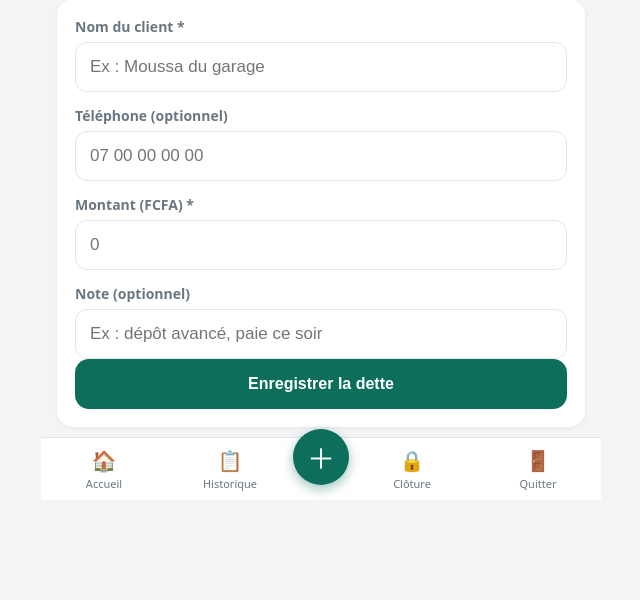
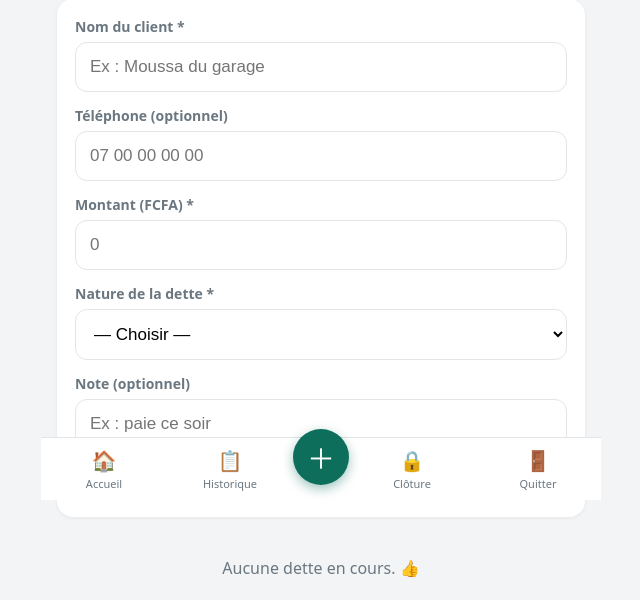
Before and after one commit to kaderyaro-spec/tresorerie-mobile-money, a Flask app: page /dettes in a window 1280 px wide. Shown: the part 300-900 px from the top of the page, without its empty margins (319-959 px from the left). Before the commit the page ends 800 px from the top, so only its background shows below. Run offline with Flask 3, Linux system fonts and the light colour scheme; the visitor is signed in with stand-in values (Sample User, id 1); data that the repository does not hold is empty; some libraries are stand-ins or nearby versions.

Commit message:
#4 Dettes rattachees a un poste, deduites du theorique a la cloture (ecart justifie)
- Dette : nature (depot/retrait/retrait caisse) + poste UV concerne (ou caisse).
- A la cloture : le theorique du poste est ajuste de ses dettes en cours -> ecart justifie ;
  ligne dette stockee ; dettes marquees "imputees" (anti-double-comptage, jamais rededuites).
- Bilan + carnet affichent les dettes imputees. Colonnes dette: op_type/wallet_id/accounted/cloture_id ; cloture_line.dette.

Co-Authored-By: Claude Opus 4.8 <noreply@anthropic.com>

```diff
--- a/app.py
+++ b/app.py
@@ -44,7 +44,7 @@ app.jinja_env.filters["fcfa"] = fmt
 # Version des fichiers statiques (CSS/JS) : à incrémenter à chaque changement.
 # Ajoutée en « ?v= » sur les liens → le navigateur recharge toujours la dernière
 # version (fini les anciens styles affichés depuis le cache de l'appareil).
-ASSET_VERSION = "16"
+ASSET_VERSION = "17"
 
 
 @app.context_processor
@@ -127,9 +127,18 @@ def compute_state():
     sms_row = conn.execute(
         "SELECT COUNT(*) AS n FROM sms_inbox WHERE agent_id=? AND status='pending'",
         (agent["id"],)).fetchone()
+    # Dettes en cours NON encore imputées à une clôture, regroupées par poste
+    # (wallet_id NULL = caisse). Servent à ajuster le théorique de la clôture.
+    dette_poste = {}
+    for r in conn.execute(
+        "SELECT wallet_id, COALESCE(SUM(amount),0) AS total FROM dette "
+        "WHERE agent_id=? AND settled_at IS NULL AND accounted=0 "
+        "GROUP BY wallet_id", (agent["id"],)).fetchall():
+        dette_poste[r["wallet_id"]] = r["total"]
     conn.close()
     dettes_total = dettes_row["total"] if dettes_row else 0
     sms_pending = sms_row["n"] if sms_row else 0
+    cash_dette = dette_poste.get(None, 0)
 
     txs_d = [dict(t) for t in txs]
 
@@ -154,6 +163,7 @@ def compute_state():
             "threshold": w["alert_threshold"],
             "voyant": logic.voyant(bal, w["alert_threshold"]),
             "commission": commission,
+            "dette": dette_poste.get(w["id"], 0),
             "prediction": logic.predict_depletion(bal, w_txs),
         })
 
@@ -173,6 +183,7 @@ def compute_state():
         "commissions": commissions,
         "nb_alertes": nb_alertes,
         "dettes": dettes_total,
+        "cash_dette": cash_dette,
         "sms_pending": sms_pending,
     }
 
@@ -932,32 +943,43 @@ def cloture():
         )
         cloture_id = cur.lastrowid
 
-        # Lignes portefeuilles
+        # Lignes portefeuilles — théorique AJUSTÉ des dettes du poste
         for w in state["wallets"]:
-            reel = _to_float(request.form.get(f"reel_wallet_{w['id']}", w["balance"]))
-            ec = logic.ecart(reel, w["balance"])
+            theo = w["balance"] - w["dette"]          # dette déduite du poste
+            reel = _to_float(request.form.get(f"reel_wallet_{w['id']}", theo))
+            ec = logic.ecart(reel, theo)
             conn.execute(
                 "INSERT INTO cloture_line "
-                "(cloture_id, label, kind, ref_id, theorique, reel, ecart, commission) "
-                "VALUES (?,?,?,?,?,?,?,?)",
-                (cloture_id, w["operator"], "wallet", w["id"], w["balance"], reel, ec,
-                 w["commission"]),
+                "(cloture_id, label, kind, ref_id, theorique, reel, ecart, commission, dette) "
+                "VALUES (?,?,?,?,?,?,?,?,?)",
+                (cloture_id, w["operator"], "wallet", w["id"], theo, reel, ec,
+                 w["commission"], w["dette"]),
             )
             # Report : le solde réel devient l'ouverture du lendemain
             conn.execute("UPDATE wallet SET opening_balance=? WHERE id=?", (reel, w["id"]))
 
-        # Ligne caisse
-        reel_cash = _to_float(request.form.get("reel_cash", state["cash"]))
-        ec_cash = logic.ecart(reel_cash, state["cash"])
+        # Ligne caisse — théorique ajusté des dettes imputées à la caisse
+        theo_cash = state["cash"] - state["cash_dette"]
+        reel_cash = _to_float(request.form.get("reel_cash", theo_cash))
+        ec_cash = logic.ecart(reel_cash, theo_cash)
         conn.execute(
             "INSERT INTO cloture_line "
-            "(cloture_id, label, kind, ref_id, theorique, reel, ecart, commission) "
-            "VALUES (?,?,?,?,?,?,?,0)",
-            (cloture_id, "Caisse", "cash", None, state["cash"], reel_cash, ec_cash),
+            "(cloture_id, label, kind, ref_id, theorique, reel, ecart, commission, dette) "
+            "VALUES (?,?,?,?,?,?,?,0,?)",
+            (cloture_id, "Caisse", "cash", None, theo_cash, reel_cash, ec_cash,
+             state["cash_dette"]),
         )
         conn.execute(
             "UPDATE caisse SET opening_balance=? WHERE agent_id=?",
             (reel_cash, agent["id"]),
+        )
+
+        # Les dettes en cours non encore imputées sont rattachées à cette clôture
+        # (elles ne seront plus déduites lors des clôtures suivantes).
+        conn.execute(
+            "UPDATE dette SET accounted=1, cloture_id=? "
+            "WHERE agent_id=? AND settled_at IS NULL AND accounted=0",
+            (cloture_id, agent["id"]),
         )
 
         # Avance de la journée comptable : TOUJOURS +1 jour par rapport à la
@@ -1084,24 +1106,39 @@ def dettes():
         phone = normalize_phone(request.form.get("client_phone", ""))
         amount = _to_float(request.form.get("amount", "0"))
         note = request.form.get("note", "").strip()
+        op_type = request.form.get("op_type", "")
+        wallet_id = request.form.get("wallet_id") or None
+        if op_type not in ("depot_client", "retrait_client", "retrait_caisse"):
+            op_type = None
+        # « retrait d'espèces caisse » → caisse (pas de wallet) ; sinon un wallet requis
+        if op_type == "retrait_caisse":
+            wallet_id = None
         if not name:
             flash("Le nom du client est obligatoire.", "error")
         elif amount <= 0:
             flash("Le montant doit être supérieur à zéro.", "error")
+        elif not op_type:
+            flash("Précisez la nature de la dette (dépôt, retrait, retrait caisse).", "error")
+        elif op_type in ("depot_client", "retrait_client") and not wallet_id:
+            flash("Sélectionnez le portefeuille (UV) concerné.", "error")
         else:
             conn.execute(
-                "INSERT INTO dette (agent_id, client_name, client_phone, amount, note, created_at) "
-                "VALUES (?,?,?,?,?,?)",
-                (aid, name, phone or None, amount, note or None, db.now_str()),
+                "INSERT INTO dette (agent_id, client_name, client_phone, amount, note, "
+                " op_type, wallet_id, created_at) VALUES (?,?,?,?,?,?,?,?)",
+                (aid, name, phone or None, amount, note or None, op_type, wallet_id,
+                 db.now_str()),
             )
             conn.commit()
             flash(f"Dette de {fmt(amount)} FCFA notée pour {name}.", "success")
         conn.close()
         return redirect(url_for("dettes"))
 
+    wallets = conn.execute(
+        "SELECT * FROM wallet WHERE agent_id=? AND active=1 ORDER BY id", (aid,)).fetchall()
     en_cours = conn.execute(
-        "SELECT * FROM dette WHERE agent_id=? AND settled_at IS NULL "
-        "ORDER BY created_at DESC", (aid,)
+        "SELECT d.*, w.operator AS operator FROM dette d "
+        "LEFT JOIN wallet w ON d.wallet_id = w.id "
+        "WHERE d.agent_id=? AND d.settled_at IS NULL ORDER BY d.created_at DESC", (aid,)
     ).fetchall()
     reglees = conn.execute(
         "SELECT * FROM dette WHERE agent_id=? AND settled_at IS NOT NULL "
@@ -1109,7 +1146,8 @@ def dettes():
     ).fetchall()
     conn.close()
     total = sum(d["amount"] for d in en_cours)
-    return render_template("dettes.html", en_cours=en_cours, reglees=reglees, total=total)
+    return render_template("dettes.html", en_cours=en_cours, reglees=reglees, total=total,
+                           wallets=wallets, tx_types=logic.TX_TYPES)
 
 
 @app.route("/dettes/<int:dette_id>/regler", methods=["POST"])
--- a/db.py
+++ b/db.py
@@ -194,6 +194,10 @@ CREATE TABLE IF NOT EXISTS dette (
     client_phone TEXT,
     amount      REAL NOT NULL,
     note        TEXT,
+    op_type     TEXT,                     -- depot_client / retrait_client / retrait_caisse
+    wallet_id   INTEGER,                  -- poste UV concerné (NULL = caisse)
+    accounted   INTEGER NOT NULL DEFAULT 0,  -- 1 = déjà imputée à une clôture
+    cloture_id  INTEGER,                  -- clôture qui l'a imputée
     created_at  TEXT NOT NULL,
     settled_at  TEXT                      -- NULL = en cours, sinon date de règlement
 );
@@ -207,7 +211,8 @@ CREATE TABLE IF NOT EXISTS cloture_line (
     theorique  REAL NOT NULL,
     reel       REAL NOT NULL,
     ecart      REAL NOT NULL,
-    commission REAL NOT NULL DEFAULT 0  -- commissions du jour pour cet opérateur
+    commission REAL NOT NULL DEFAULT 0,  -- commissions du jour pour cet opérateur
+    dette      REAL NOT NULL DEFAULT 0   -- dettes clients imputées à ce poste
 );
 """
 
@@ -237,6 +242,17 @@ def _migrate(conn):
     # L'index se crée APRÈS l'ajout de la colonne (bases existantes incluses).
     conn.execute('CREATE UNIQUE INDEX IF NOT EXISTS idx_tx_client_uid '
                  'ON "transaction"(client_uid)')
+    if "dette" not in cols:
+        conn.execute("ALTER TABLE cloture_line ADD COLUMN dette REAL NOT NULL DEFAULT 0")
+    dcols = conn.column_names("dette")
+    if "op_type" not in dcols:
+        conn.execute("ALTER TABLE dette ADD COLUMN op_type TEXT")
+    if "wallet_id" not in dcols:
+        conn.execute("ALTER TABLE dette ADD COLUMN wallet_id INTEGER")
+    if "accounted" not in dcols:
+        conn.execute("ALTER TABLE dette ADD COLUMN accounted INTEGER NOT NULL DEFAULT 0")
+    if "cloture_id" not in dcols:
+        conn.execute("ALTER TABLE dette ADD COLUMN cloture_id INTEGER")
 
 
 def init_db():
--- a/static/style.css
+++ b/static/style.css
@@ -283,6 +283,7 @@ input:focus, select:focus { outline: none; border-color: var(--green); }
 .dette-actions { display: flex; gap: 8px; margin-top: 10px; }
 .dette-actions .btn { flex: 1; padding: 10px; font-size: 14px; }
 .dette-reglees { opacity: .65; }
+.dette-tag { display: block; color: #9a5b00; font-size: 11px; font-weight: 700; margin-top: 2px; }
 .dette-info {
     background: #fff3e0; border: 1px solid #ffd9a8; border-radius: 12px;
     padding: 12px 14px; margin: 12px 0; font-size: 13px; line-height: 1.5; color: #6b4a12;
--- a/static/sw.js
+++ b/static/sw.js
@@ -2,7 +2,7 @@
 // Réseau d'abord avec délai maxi de 4 s : si le réseau ne répond pas à temps
 // (hors-ligne, réseau lent, serveur endormi), on sert la dernière version en
 // cache pour que l'application reste utilisable.
-const CACHE = "tresorerie-v16";
+const CACHE = "tresorerie-v17";
 
 self.addEventListener("install", (e) => {
   self.skipWaiting();
--- a/templates/dettes.html
+++ b/templates/dettes.html
@@ -18,8 +18,27 @@
         <input type="tel" name="client_phone" inputmode="numeric" placeholder="07 00 00 00 00">
         <label class="lbl-mt">Montant (FCFA) *</label>
         <input type="number" name="amount" inputmode="numeric" class="med-input" placeholder="0" min="1" required>
+
+        <label class="lbl-mt">Nature de la dette *</label>
+        <select name="op_type" id="dette-type" required>
+            <option value="">— Choisir —</option>
+            <option value="depot_client">Dépôt client (sur UV opérateur)</option>
+            <option value="retrait_client">Retrait client (sur UV opérateur)</option>
+            <option value="retrait_caisse">Retrait d'espèces de la caisse</option>
+        </select>
+
+        <div id="dette-wallet" hidden>
+            <label class="lbl-mt">Portefeuille (UV) concerné *</label>
+            <select name="wallet_id">
+                <option value="">— Choisir —</option>
+                {% for w in wallets %}
+                <option value="{{ w.id }}">{{ w.operator }}</option>
+                {% endfor %}
+            </select>
+        </div>
+
         <label class="lbl-mt">Note (optionnel)</label>
-        <input type="text" name="note" placeholder="Ex : dépôt avancé, paie ce soir">
+        <input type="text" name="note" placeholder="Ex : paie ce soir">
         <button type="submit" class="btn btn-primary btn-block">Enregistrer la dette</button>
     </form>
 </details>
@@ -34,6 +53,10 @@
             <span class="tx-amount neg">{{ d.amount | fcfa }} FCFA</span>
         </div>
         <div class="tx-meta">
+            {% if d.op_type %}
+            <span>{{ tx_types[d.op_type].label if d.op_type in tx_types else d.op_type }}{% if d.operator %} · {{ d.operator }}{% elif d.op_type == 'retrait_caisse' %} · Caisse{% endif %}</span>
+            {% endif %}
+            {% if d.accounted %}<span>✔ imputée à la clôture</span>{% endif %}
             {% if d.client_phone %}<span>📞 {{ d.client_phone }}</span>{% endif %}
             <span>{{ d.created_at }}</span>
             {% if d.note %}<span>📝 {{ d.note }}</span>{% endif %}
@@ -69,3 +92,20 @@
 </ul>
 {% endif %}
 {% endblock %}
+
+{% block scripts %}
+<script>
+(function () {
+    var typeSel = document.getElementById('dette-type');
+    var walletBox = document.getElementById('dette-wallet');
+    if (!typeSel) return;
+    function refresh() {
+        var needWallet = (typeSel.value === 'depot_client' || typeSel.value === 'retrait_client');
+        walletBox.hidden = !needWallet;
+        walletBox.querySelector('select').required = needWallet;
+    }
+    typeSel.addEventListener('change', refresh);
+    refresh();
+})();
+</script>
+{% endblock %}
```
Also changed, not shown: templates/cloture.html (+15 -6 lines), templates/cloture_recap.html (+8 -1 lines).
